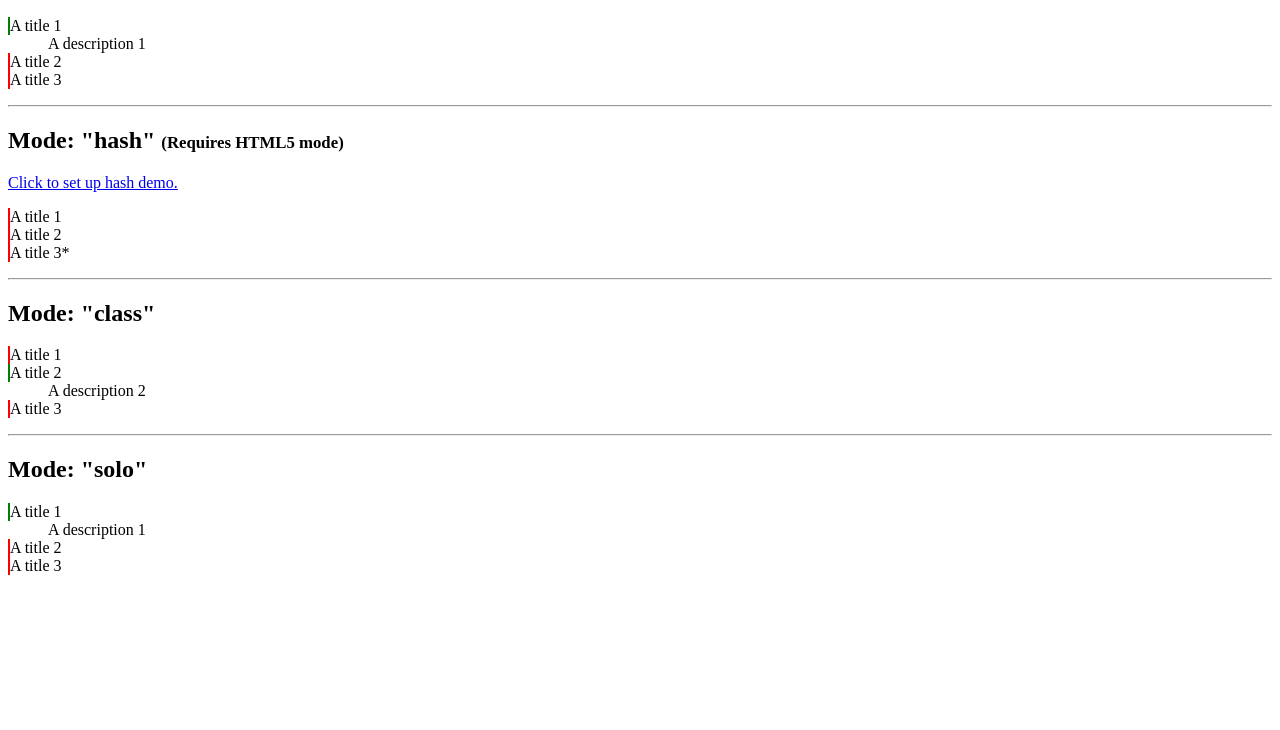
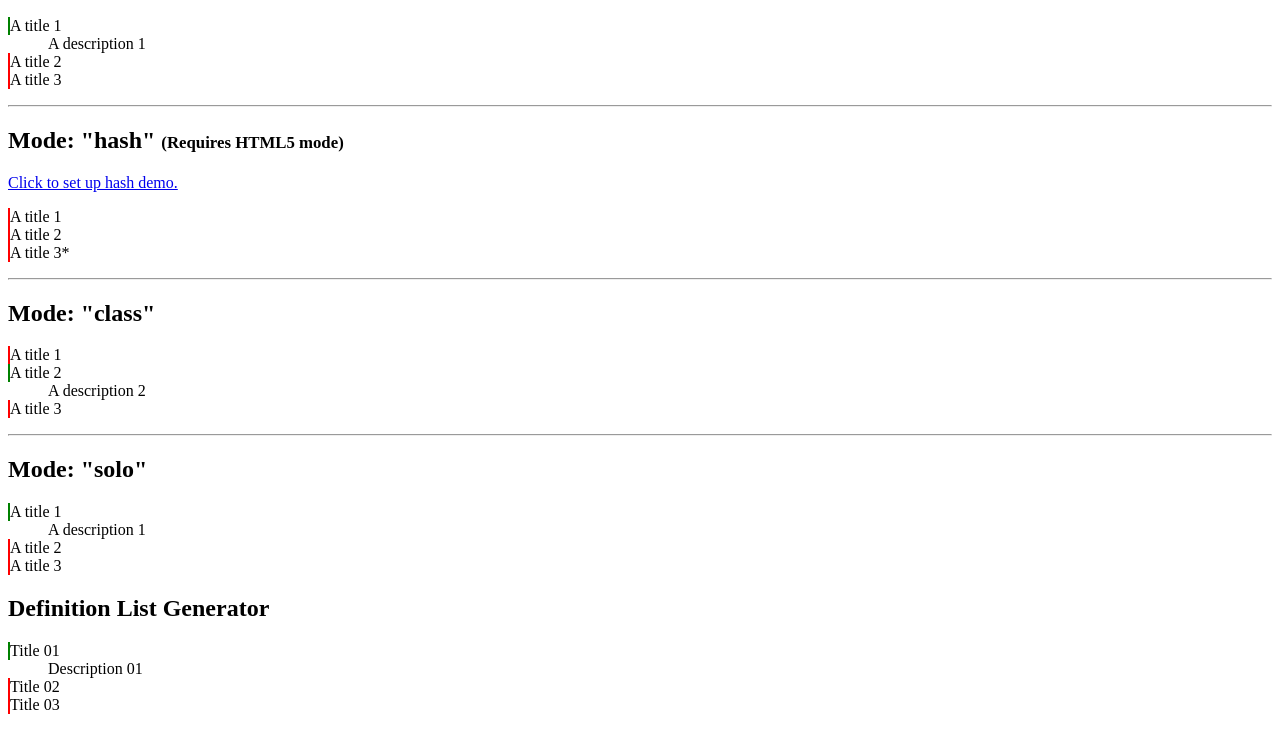
Before and after one commit to atwright147/angular-accordion, a website: page index.html in a window 1280 px wide. Shown: the part 110-840 px from the top of the page. Before the commit the page ends 800 px from the top, so only its background shows below. Drawn offline with nearby package versions, Linux system fonts and the light colour scheme.

Commit message:
use the definition list directive in the demo

```diff
--- a/index.html
+++ b/index.html
@@ -74,9 +74,15 @@
 			<dd>A description 3</dd>
 	</dl>
 
+	<h2>Definition List Generator</h2>
+	<div ng-controller="FaqController">
+		<definition-list content="myContent" accordion></definition-list>
+	</div>
+
 	<script src="./bower_components/angular/angular.js"></script>
 	<script src="./src/accordion.module.js"></script>
 	<script src="./src/accordion.directive.js"></script>
+	<script src="./src/definition-list.directive.js"></script>
 	<script src="./app.js"></script>
 </body>
 </html>
```
